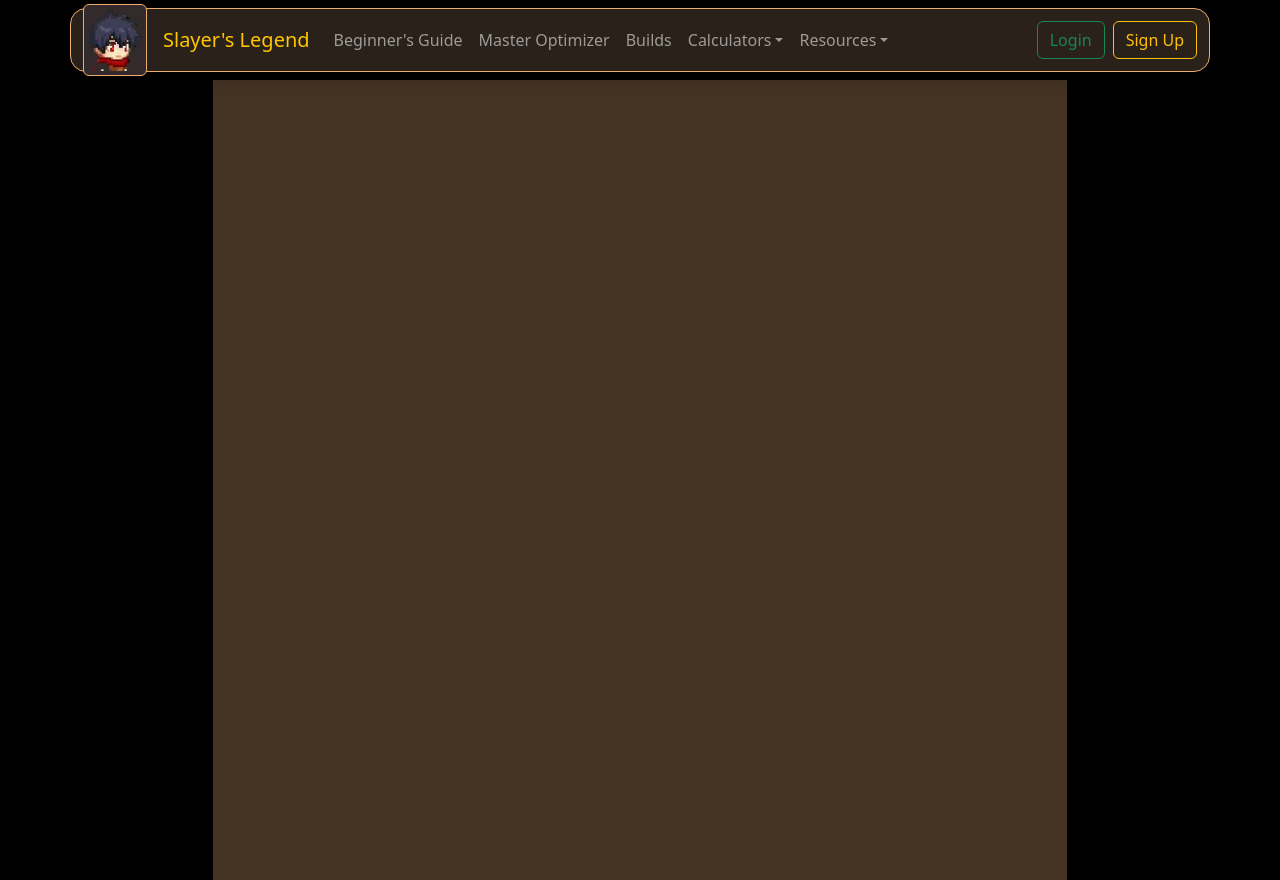
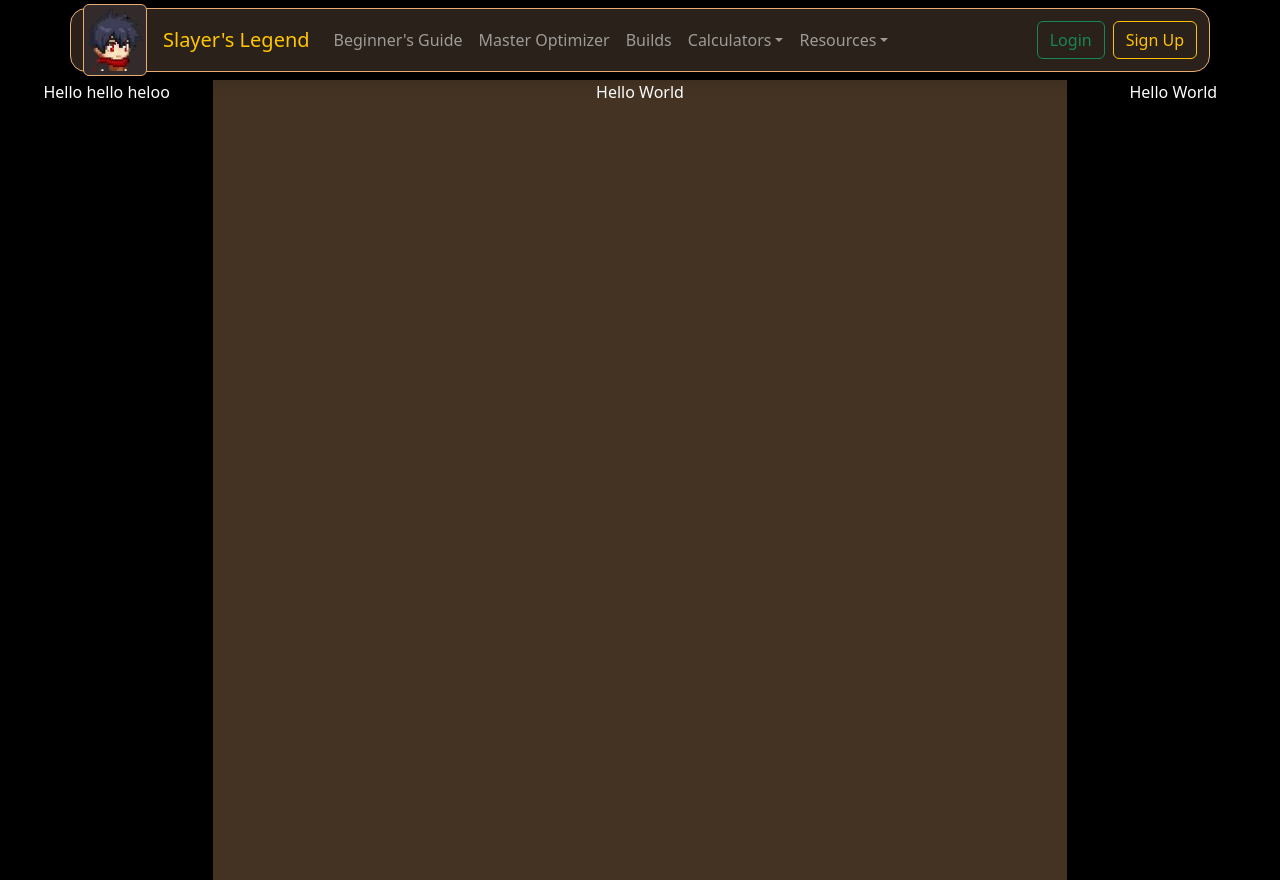
Before and after one commit to eamelano/slayer-project, a React (Create React App) app in the folder react/: page / in a window 1280 px wide. Built offline with nearby package versions, Linux system fonts and the light colour scheme.

Commit message:
Configured text color & placement

```diff
--- a/react/src/components/landing/Landing.jsx
+++ b/react/src/components/landing/Landing.jsx
@@ -5,9 +5,17 @@ const Landing = () => {
   return (
     <Container fluid>
       <Row className="d-flex min-vh-100">
-        <Col sm={2} className="globalBackground"></Col>
-        <Col sm={8} className="middleCol"></Col>
-        <Col sm={2} className="globalBackground"></Col>
+        <Col xs={2} sm={2} className="globalBackground text-white text-center">
+          {" "}
+          Hello hello heloo
+        </Col>
+        <Col xs={8} sm={8} className="middleCol text-white text-center">
+          Hello World
+        </Col>
+        <Col xs={2} sm={2} className="globalBackground text-white text-center">
+          {" "}
+          Hello World
+        </Col>
       </Row>
     </Container>
   );
--- a/react/src/components/navbar/SiteNav.jsx
+++ b/react/src/components/navbar/SiteNav.jsx
@@ -14,8 +14,12 @@ import "../user/userprofile.css";
 
 const SiteNavbar = ({ user }) => {
   //#region State
+
   const [modalVis, setModalVis] = React.useState(false);
+
   //#endregion
+
+  //#region Button Functionality
 
   const hideModal = () => {
     setModalVis(false);
@@ -24,6 +28,8 @@ const SiteNavbar = ({ user }) => {
   const showModal = () => {
     setModalVis(true);
   };
+
+  //#endregion
 
   return (
     <>
```
